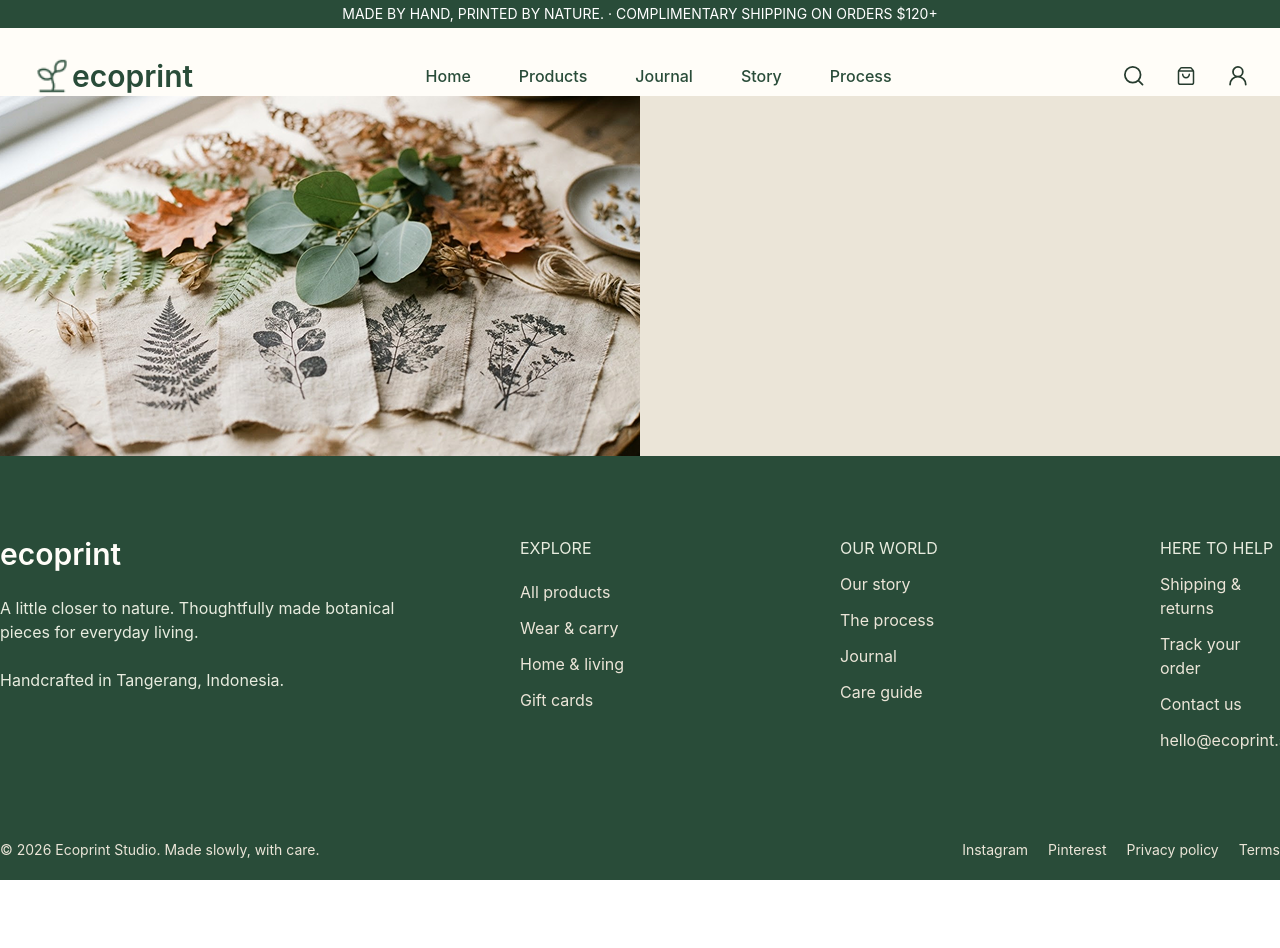
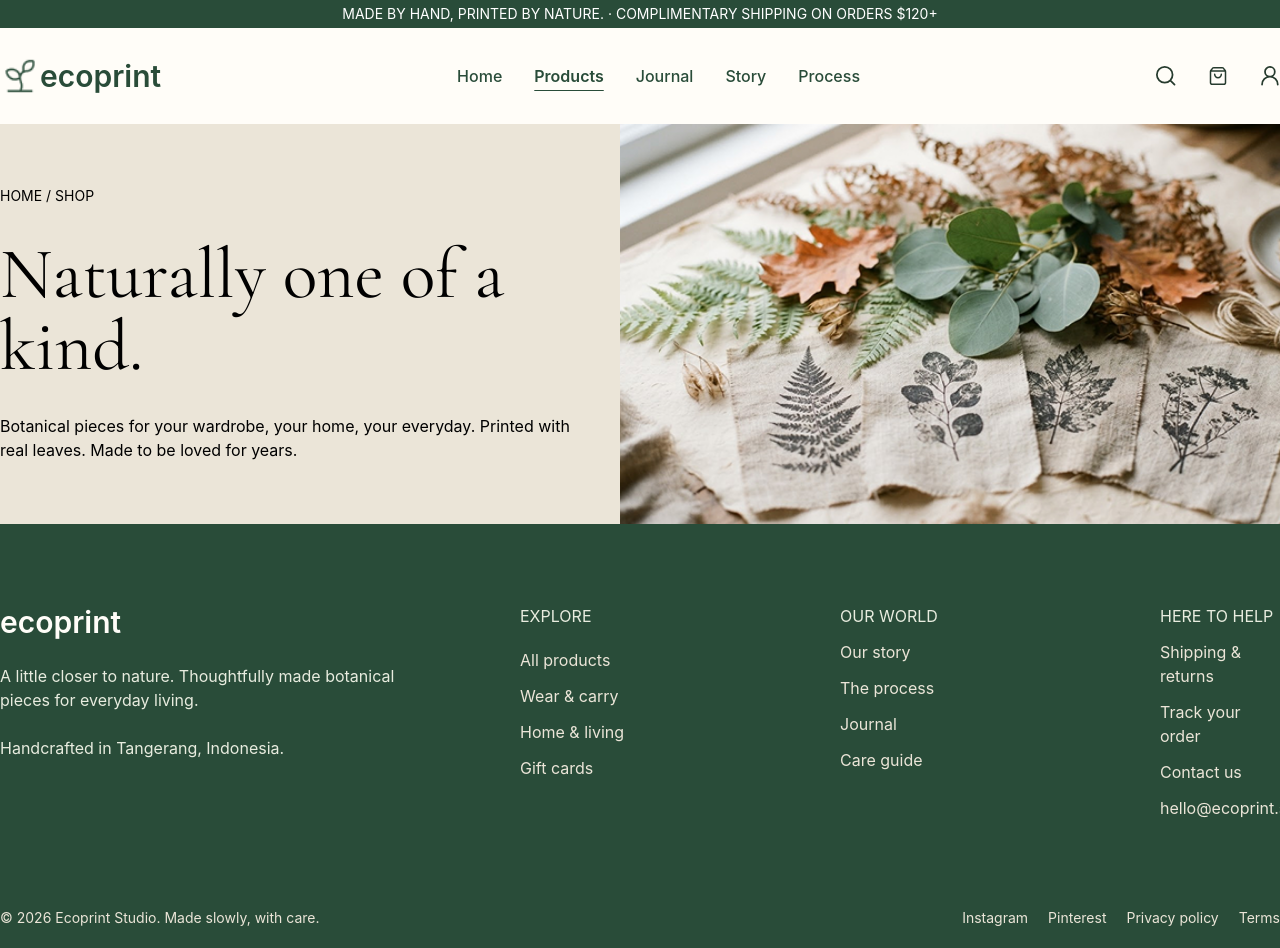
Before and after one commit to RizqyDS/ecoprint, a React app in the folder frontend/: page /products in a window 1280 px wide. Shown: the top 948 px of the page. Before the commit the page ends 880 px from the top, so only its background shows below. Built offline with nearby package versions, Linux system fonts and the light colour scheme; the HTML template or start-up script is replaced by a standard one.

Commit message:
fix navbar style and update some products

```diff
--- a/frontend/src/components/Navbar.jsx
+++ b/frontend/src/components/Navbar.jsx
@@ -2,38 +2,39 @@ import Cart from "../assets/icons/cart.svg";
 import Search from "../assets/icons/search.svg";
 import Profile from "../assets/icons/profile.svg";
 import Logo from "../assets/logo.png";
+import { NavLink } from "react-router-dom";
+
+const navigation = [
+  { name: "Home", path: "/" },
+  { name: "Products", path: "/products" },
+  { name: "Journal", path: "/journal" },
+  { name: "Story", path: "/story" },
+  { name: "Process", path: "/process" },
+];
 
 function Navbar() {
-  const navigation = [
-    { name: "Home", href: "/" },
-    { name: "Products", href: "/products" },
-    { name: "Journal", href: "/journal" },
-    { name: "Story", href: "/story" },
-    { name: "Process", href: "/process" },
-  ];
-
   return (
-    <div className="bg-primary pt-7 px-8 flex items-center justify-between">
+    <div className="bg-primary pt-7 pb-7 flex items-center justify-between">
       <div className="container mx-auto flex items-center justify-between">
         <a className="flex items-center" href="/">
           <img src={Logo} alt="Logo" className="w-10 h-10" />
           <h1 className="text-3xl font-semibold text-secondary">ecoprint</h1>
         </a>
 
-        <nav className="flex items-center space-x-12 text-secondary font-secondary font-medium">
+        <nav className="flex items-center gap-8">
           {navigation.map((item) => (
-            <a
-              key={item.name}
-              href={item.href}
-              end={item.href === "/"}
+            <NavLink
+              key={item.path}
+              to={item.path}
+              end={item.path === "/"}
               className={({ isActive }) =>
                 isActive
-                  ? "text-primary hover:text-secondary font-medium"
-                  : "text-secondary hover:text-primary"
+                  ? "text-secondary hover:text-secondary font-semibold underline underline-offset-8"
+                  : "text-secondary font-medium"
               }
             >
               {item.name}
-            </a>
+            </NavLink>
           ))}
         </nav>
 
@@ -48,7 +49,7 @@ function Navbar() {
             <img src={Profile} alt="profile" className="w-5 h-5" />
           </a>
         </div>
-        </div>
+      </div>
     </div>
   );
 }
--- a/frontend/src/pages/client/Home.jsx
+++ b/frontend/src/pages/client/Home.jsx
@@ -1,6 +1,8 @@
 import Footer from "../../components/Footer";
 import Navbar from "../../components/Navbar";
 import Topbar from "../../components/Topbar";
+
+import { useNavigate } from "react-router-dom";
 
 const products = [
   {
@@ -48,6 +50,9 @@ const journal = [
 ];
 
 export default function Home() {
+
+  const navigate = useNavigate();
+
   return (
     <>
       <Topbar />
@@ -130,7 +135,7 @@ export default function Home() {
               <h1 className="text-[56px] font-medium text-secondary font-primary">
                 Everyday things, extraordinary by nature.
               </h1>
-              <button className="cursor-pointer flex gap-5 bg-transparent border border-secondary text-secondary py-3 px-4 rounded-md">
+              <button onClick={() => navigate("/products")} className="cursor-pointer flex gap-5 bg-transparent border border-secondary text-secondary py-3 px-4 rounded-md">
                 Shop all pieces{" "}
                 <img src="./src/assets/icons/arrow.svg" alt="arrow" />
               </button>
--- a/frontend/src/pages/client/Products.jsx
+++ b/frontend/src/pages/client/Products.jsx
@@ -8,10 +8,23 @@ export default function Products() {
       <Topbar />
       <Navbar />
       <section className="bg-support" label="products">
-        <div className="container mx-auto">
-          <div>
-            <h1></h1>
-            <img src="./src/assets/product.png" alt="product" />
+        <div className="container mx-auto ">
+          <div className="flex items-center justify-between gap-5">
+            <div className="flex flex-col gap-3">
+              <p className="text-sm">HOME / SHOP</p>
+              <h1 className="text-7xl font-primary w-150 mt-5">
+                Naturally one of a kind.
+              </h1>
+              <p className="w-150 mt-5">
+                Botanical pieces for your wardrobe, your home, your everyday.
+                Printed with real leaves. Made to be loved for years.
+              </p>
+            </div>
+            <img
+              src="./src/assets/product.png"
+              alt="product"
+              className="w-180 h-100"
+            />
           </div>
         </div>
       </section>
```
